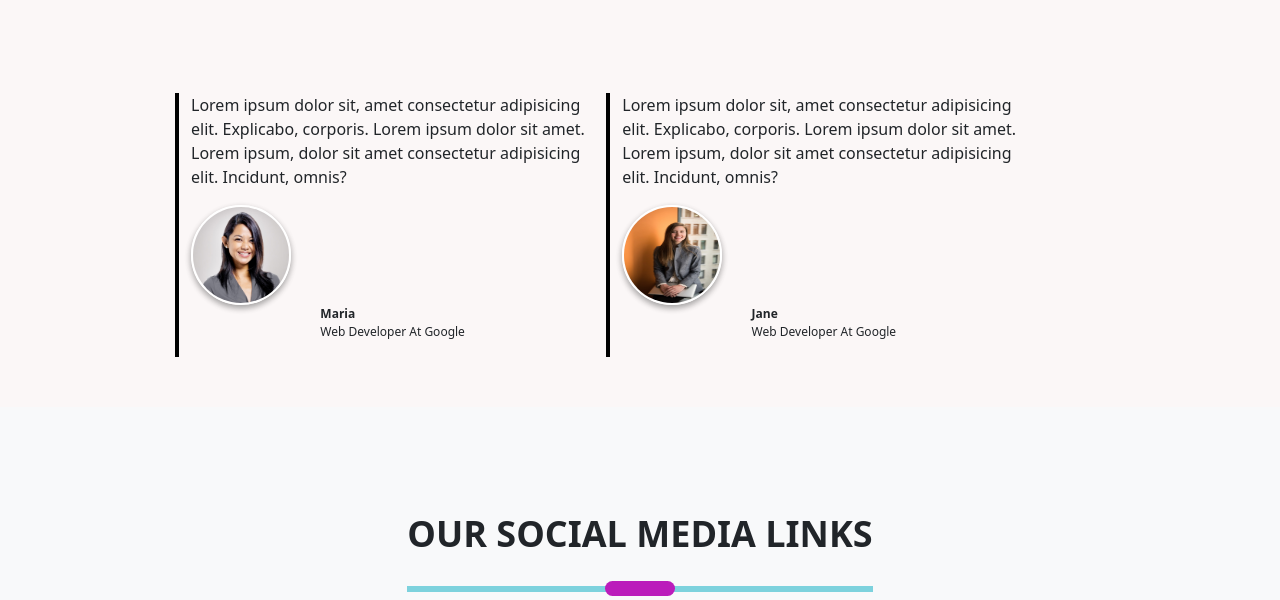
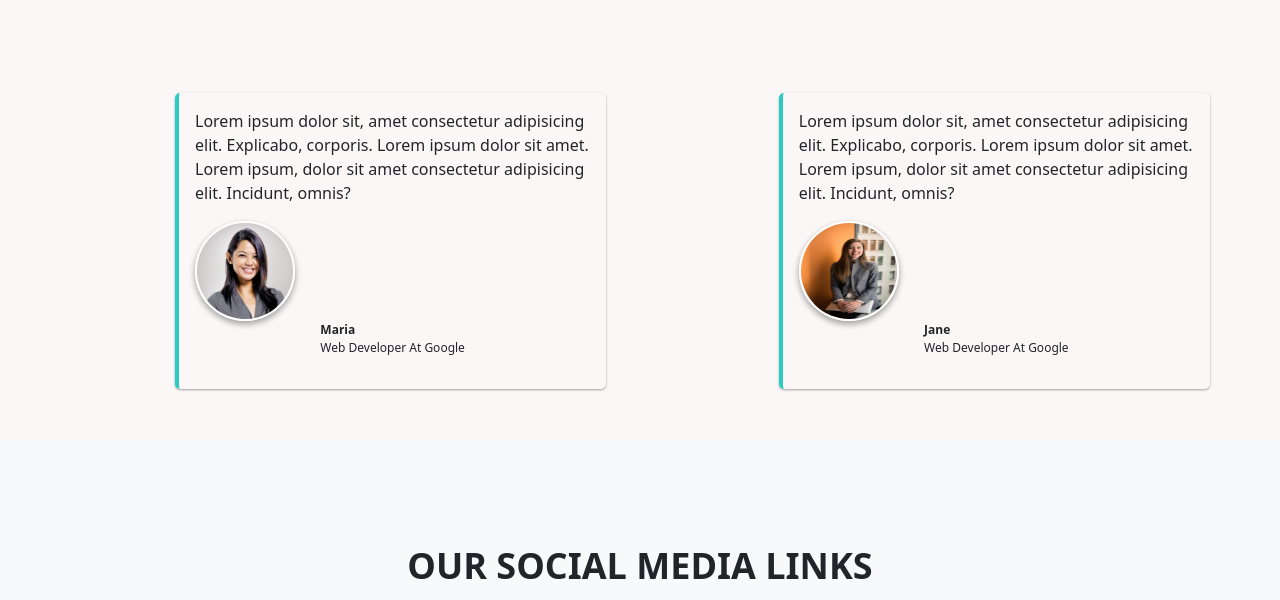
Before and after one commit to mdabdulkaderjoni/techbdleaningwebsite, a plain HTML site: page index.html in a window 1280 px wide. Shown: the part 2178-2778 px from the top of the page. Drawn offline with nearby package versions, Linux system fonts and the light colour scheme; files whose address does not match are found by name.

Commit message:
added box shadow and animation in testimonials

```diff
--- a/index.html
+++ b/index.html
@@ -126,14 +126,14 @@
 <section id="testimonials" class="pt-5">
   <div class="container text-center">
     <h1 class="pb-3 title-h1 text-center title-text mb-5">What Students Say?</h1>
-    <div class="row offset-1 ">
-      <div class="col-md-5 testimonials mt-5">
+    <div class="row justify-content-between offset-1 ">
+      <div class="col-md-5 testimonials mt-5 p-3">
         <p>Lorem ipsum dolor sit, amet consectetur adipisicing elit. Explicabo, corporis. Lorem ipsum dolor sit amet. Lorem ipsum, dolor sit amet consectetur adipisicing elit. Incidunt, omnis?</p>
         <div class="testimonial-img"><img src="Images/testimonial1.jpg" alt=""></div>
         <p class="user-detail"><b>Maria</b><br>Web Developer At Google</p>
       </div>
 
-      <div class="col-md-5 testimonials mt-5">
+      <div class="col-md-5 testimonials mt-5 p-3">
         <p>Lorem ipsum dolor sit, amet consectetur adipisicing elit. Explicabo, corporis. Lorem ipsum dolor sit amet. Lorem ipsum, dolor sit amet consectetur adipisicing elit. Incidunt, omnis?</p>
         <div class="testimonial-img"><img src="Images/testimonial2.jpg" alt=""></div>
         <p class="user-detail"><b>Jane</b><br>Web Developer At Google</p>
--- a/style.css
+++ b/style.css
@@ -228,9 +228,19 @@ body{
 
 
 .testimonials{
-    border-left: 4px solid black;
+    cursor: pointer;
     margin-bottom: 50px;
     position: relative;
+    border-left: 4px solid rgb(43, 202, 194);
+    box-shadow: rgba(0, 0, 0, 0.12) 0px 1px 3px, rgba(0, 0, 0, 0.24) 0px 1px 2px;
+    border-radius: 5px;
+    transform: translateY(0);
+    transition: transform 0.5s ease-in-out;
+}
+.testimonials:hover{
+    box-shadow: rgba(0, 0, 0, 0.19) 0px 10px 20px, rgba(0, 0, 0, 0.23) 0px 6px 6px;
+    transform: translateY(10px);
+    border-color: purple;
 }
 .testimonials img{
     height: 100%;
```
